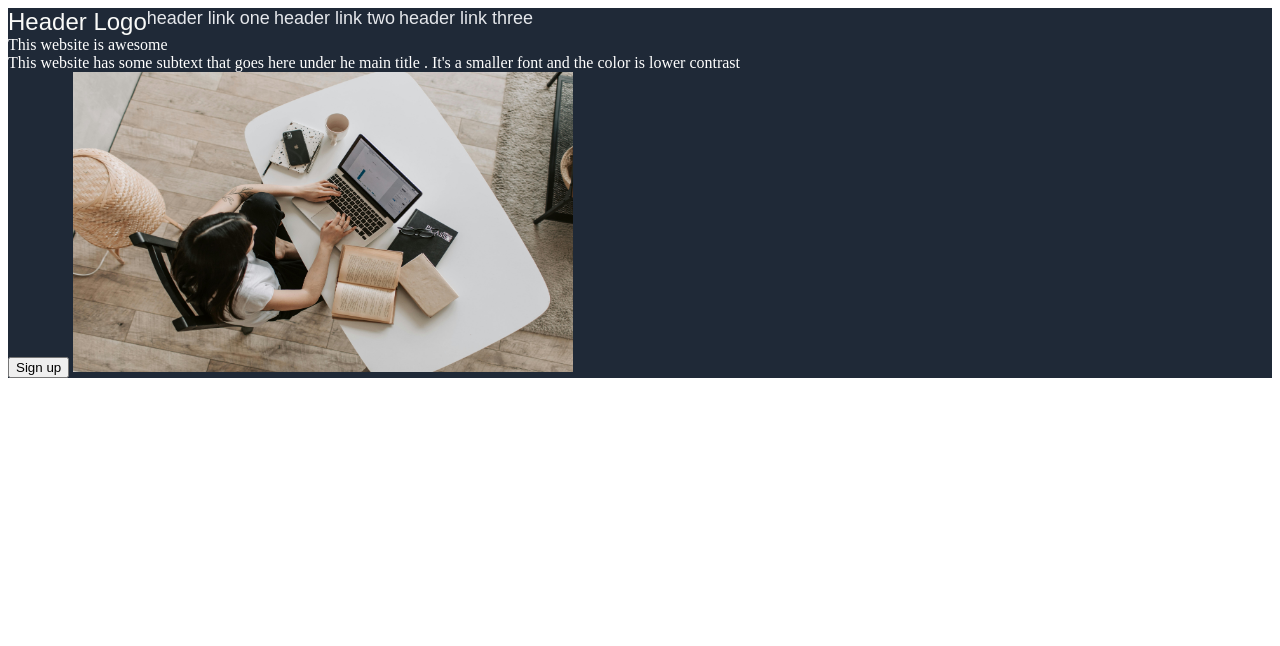
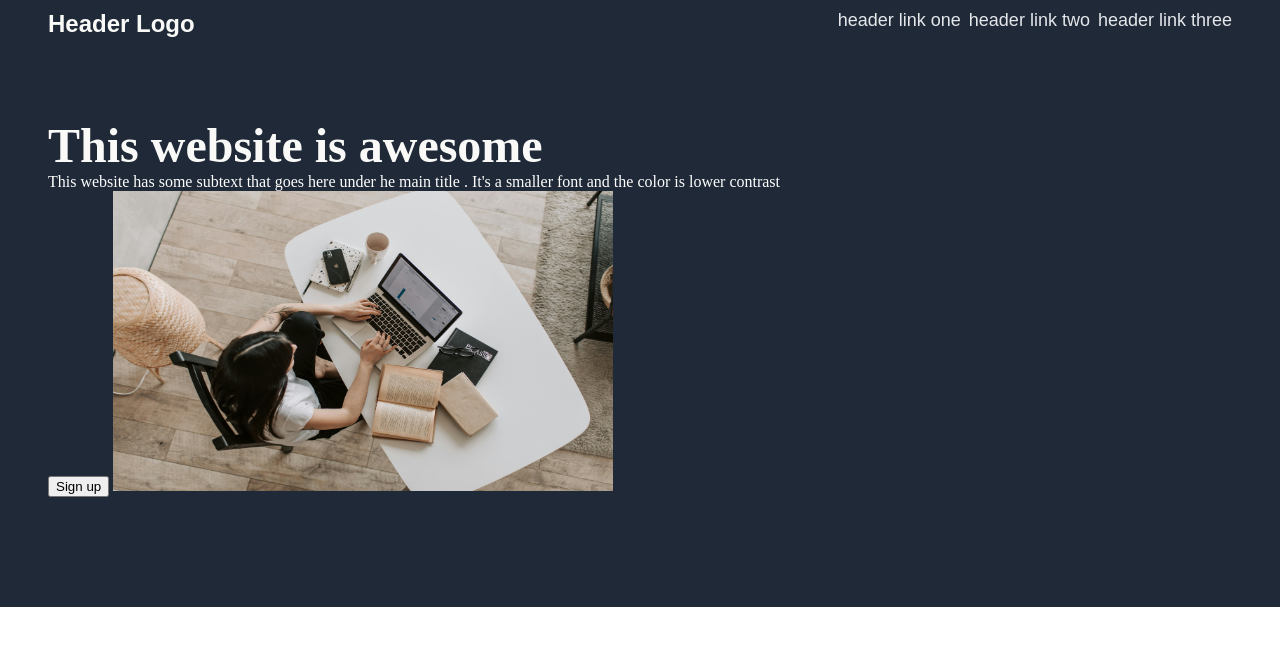
Before and after one commit to DhruvPokhriyal/Landing-Page, a plain HTML site: page index.html in a window 1280 px wide. Drawn offline with Linux system fonts and the light colour scheme.

Commit message:
Change font settings of main heading in hero

```diff
--- a/index.html
+++ b/index.html
@@ -11,13 +11,14 @@
       <div class="header">
         <div class="logo">Header Logo</div>
         <div class="header-links">
-            <a href="">header link one</a>
-            <a href="">header link two</a>
-            <a href="">header link three</a></div>
+          <a href="">header link one</a>
+          <a href="">header link two</a>
+          <a href="">header link three</a>
+        </div>
       </div>
       <div class="first-content">
-        <div>This website is awesome<div>
-        <div>
+        <div class="main-text">This website is awesome</div>
+        <div class="main-content">
           This website has some subtext that goes here under he main title .
           It's a smaller font and the color is lower contrast
         </div>
--- a/styles.css
+++ b/styles.css
@@ -1,28 +1,50 @@
 body {
   display: flex;
   flex-direction: column;
+  margin: 0;
 }
 
 .first {
   display: flex;
   flex-direction: column;
-    background-color: #1F2937;
+  background-color: #1f2937;
   color: white;
+  padding: 10px 48px;
+  gap: 80px;
 }
 
-.header{
+.header {
   display: flex;
+  justify-content: space-around;
 }
 
 a {
   font-family: sans-serif;
   text-decoration: none;
   font-size: 18px;
-    color: #E5E7EB;
+  color: #e5e7eb;
+  font-weight: 100;
 }
 
 .logo {
   font-size: 24px;
-    color: #F9FAF8;
+  color: #f9faf8;
   font-family: sans-serif;
+  margin-right: auto;
+  font-weight: bold;
 }
+
+.header-links {
+  display: flex;
+  gap: 8px;
+}
+
+.first-content {
+  margin-bottom: 100px;
+}
+
+.main-text {
+  font-size: 48px;
+  font-weight: bolder;
+  color: #f9faf8;
+}
```
Lines whose indentation alone changed are shown as unchanged.
